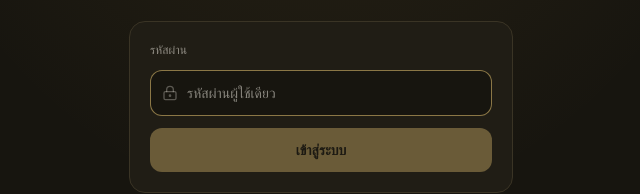
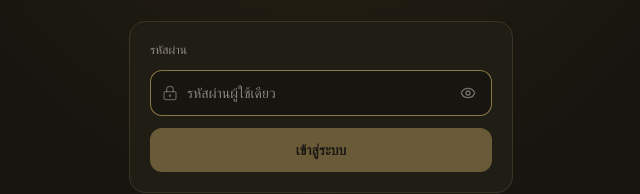
Before and after one commit to phasongjai36/NICHEBLOOMS_Smart_Bill_Hub, a React (Vite) app: page / in a window 1280 px wide. Shown: the part 383-577 px from the top of the page, without its empty margins (319-959 px from the left). Built offline with nearby package versions, Linux system fonts and the light colour scheme; a web font is replaced by a local one.

Commit message:
feat(ux): add password visibility toggle to login page
Co-authored-by: phasongjai36 <58864929+phasongjai36@users.noreply.github.com>

```diff
--- a/src/pages/LoginPage.tsx
+++ b/src/pages/LoginPage.tsx
@@ -1,8 +1,9 @@
 import { useState } from 'react';
-import { Loader2, LockKeyhole } from 'lucide-react';
+import { Loader2, LockKeyhole, Eye, EyeOff } from 'lucide-react';
 
 export default function LoginPage({ onSignedIn }: { onSignedIn: (password: string) => Promise<void> }) {
   const [password, setPassword] = useState('');
+  const [showPassword, setShowPassword] = useState(false);
   const [busy, setBusy] = useState(false);
   const [error, setError] = useState<string | null>(null);
 
@@ -28,17 +29,27 @@ export default function LoginPage({ onSignedIn }: { onSignedIn: (password: strin
         <p className="text-sm text-cream-50/45 mt-1">แดชบอร์ดส่วนตัว — ป้อนรหัสผ่านเพื่อเข้าใช้</p>
 
         <div className="mt-6 rounded-2xl border border-ink-600 bg-ink-800 p-5 space-y-3 text-left">
-          <label className="block text-xs text-cream-50/50">รหัสผ่าน</label>
+          <label htmlFor="login-password" className="block text-xs text-cream-50/50">รหัสผ่าน</label>
           <div className="relative">
-            <LockKeyhole className="absolute left-3 top-1/2 -translate-y-1/2 w-4 h-4 text-cream-50/30" />
+            <LockKeyhole className="absolute left-3 top-1/2 -translate-y-1/2 w-4 h-4 text-cream-50/30" aria-hidden="true" />
             <input
-              type="password"
+              id="login-password"
+              type={showPassword ? 'text' : 'password'}
               autoFocus
               value={password}
               onChange={(e) => setPassword(e.target.value)}
               placeholder="รหัสผ่านผู้ใช้เดียว"
-              className="w-full pl-9 pr-3 py-3 rounded-xl bg-ink-900 border border-ink-600 text-sm focus:outline-none focus:border-gold-400/60"
+              className="w-full pl-9 pr-10 py-3 rounded-xl bg-ink-900 border border-ink-600 text-sm focus:outline-none focus:border-gold-400/60"
             />
+            <button
+              type="button"
+              onClick={() => setShowPassword((prev) => !prev)}
+              aria-label={showPassword ? 'ซ่อนรหัสผ่าน' : 'แสดงรหัสผ่าน'}
+              aria-pressed={showPassword}
+              className="absolute right-2.5 top-1/2 -translate-y-1/2 p-1.5 rounded-lg text-cream-50/40 hover:text-cream-50 hover:bg-white/5 focus-visible:outline-none focus-visible:ring-2 focus-visible:ring-gold-400 transition-colors"
+            >
+              {showPassword ? <EyeOff className="w-4 h-4" aria-hidden="true" /> : <Eye className="w-4 h-4" aria-hidden="true" />}
+            </button>
           </div>
           {error && <p className="text-xs text-danger-400">{error}</p>}
           <button
```
